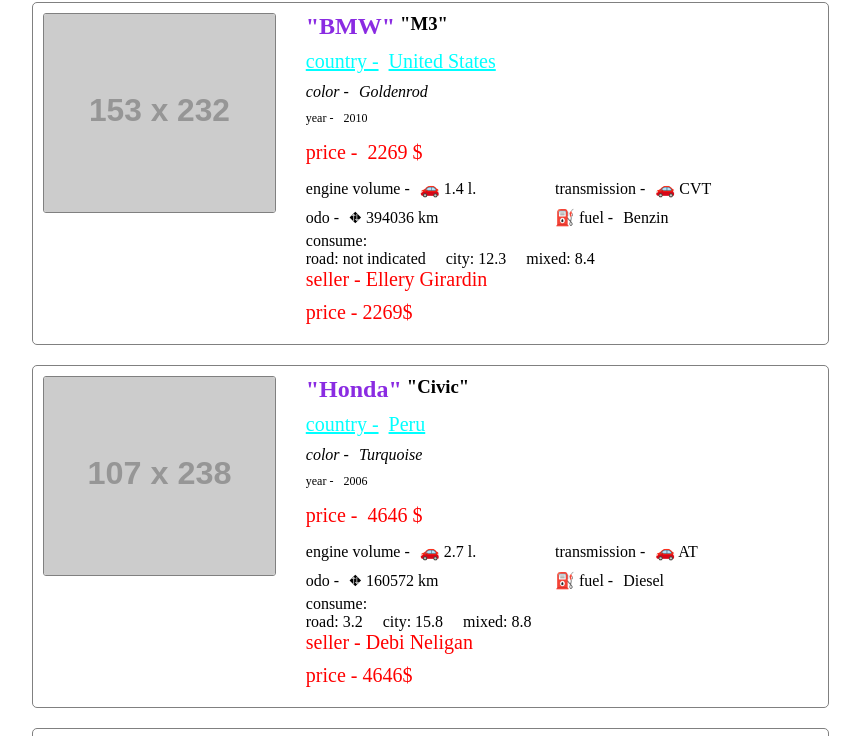
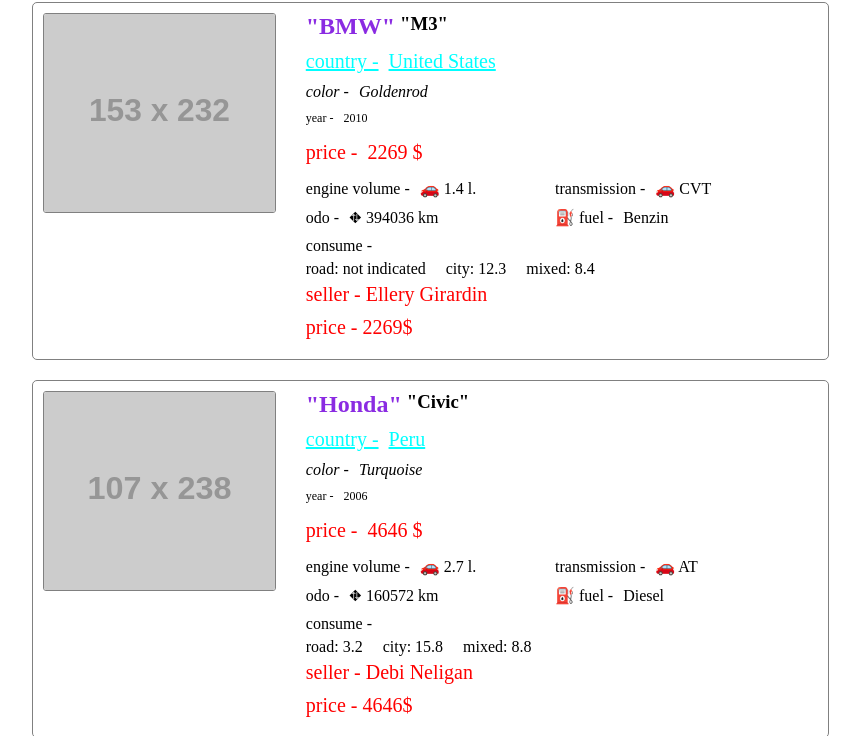
Before and after one commit to gasymov-rustam/autorio, a plain HTML site: page index.html in a window 1280 px wide. Shown: the part 56-792 px from the top of the page, without its empty margins (380-1240 px from the left). Drawn offline with Linux system fonts and the light colour scheme; placeholder pictures from the web are drawn by us.

Commit message:
html elements car-info

```diff
--- a/homework.js
+++ b/homework.js
@@ -81,12 +81,18 @@
                         <dt>⛽  fuel -</dt>
                         <dd>${card.fuel}</dd>
                     </div>
-                <p class="car-info__consume">
-                    consume:   <ul>
-                                    <li class="car-info__consume_road">road: ${card.consume?.road || 'not indicated'}</li>
-                                    <li class="car-info__consume_city">city: ${card.consume?.city || 'not indicated'}</li>
-                                    <li class="car-info__consume_mixed">mixed: ${card.consume?.mixed || 'not indicated'}</li>
-                               </ul>
+                    <div class="car-info__car-consume">
+                        <dt>consume -</dt>
+                        <dd>${card.consume? "":"not indicated"}</dd>
+                                <dl>
+                                    <dt class="car-info__consume_road">road: ${card.consume?.road || 'not indicated'}</dt>
+                                    <dt class="car-info__consume_city">city: ${card.consume?.city || 'not indicated'}</dt>
+                                    <dt class="car-info__consume_mixed">mixed: ${card.consume?.mixed || 'not indicated'}</dt>
+                               </dl>
+                    </div>
+
+              <p class="car-info__consume">
+
                 </p>
                 <p class="car-info__seller">
                     seller - ${card.seller}
@@ -99,36 +105,7 @@
         </div>`
 }
 
-
-/*
-const abd = {
-    "id": "89aed5b8c686ebd713a62873e4cd756abab7a106",
-    "make": "BMW",
-    "model": "M3",
-    "year": 2010,
-    "img": "http://dummyimage.com/153x232.jpg/cc0000/ffffff",
-    "color": "Goldenrod",
-    "vin": "1G6DW677550624991",
-    "country": "United States",
-    "rating": 1,
-    "price": 2269,
-    "views": 5,
-    "seller": "Ellery Girardin",
-    "vin_check": true,
-    "top": false,
-    "timestamp": 1601652988000,
-    "phone": "+1 (229) 999-8553",
-    "fuel": "Benzin",
-    "engine_volume": 1.4,
-    "transmission": "CVT",
-    "odo": 394036,
-    "consume": {
-        "city": 12.3,
-        "mixed": 8.4
-    }
-}
-*/
-
+console.log(abd.consume)
 /*
 printCardsHtml(list, CAR);
 
--- a/style.css
+++ b/style.css
@@ -14,12 +14,6 @@
     margin: 0;
     padding: 0;
 }
-/*
-
-dd, dt {
-    display: inline-block;
-}
-*/
 
 .container {
     width: 100%;
@@ -142,21 +136,19 @@
     align-items: center;
 }
 
-.car-info__seller {
-    width: 45%;
-    font-size: 20px;
-    color: red;
+.car-info__car-consume {
+    width: 100%;
+    font-size: 16px;
+    display: flex;
+    justify-content: flex-start;
+    margin: 5px 0;
+    align-items: center;
+    gap: 5px;
+    flex-wrap: wrap;
 }
 
-.car-info__car-consume {
-    width: 100%;
-    font-size: 12px;
-}
-
-ul {
-    text-decoration: none;
+.car-info__car-consume dl {
     display: flex;
-    list-style: none;
     gap: 20px;
     width: 100%;
 }
@@ -164,7 +156,14 @@
 .car-info__car-consume_road,
 .car-info__car-consume_city,
 .car-info__car-consume_mixed {
-    width: 30%;
+    width: 33%;
     font-size: 12px;
     text-decoration: none;
 }
+
+
+.car-info__seller {
+    width: 45%;
+    font-size: 20px;
+    color: red;
+}
```
